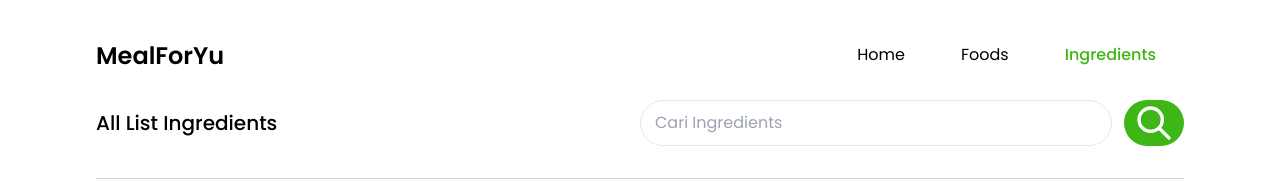
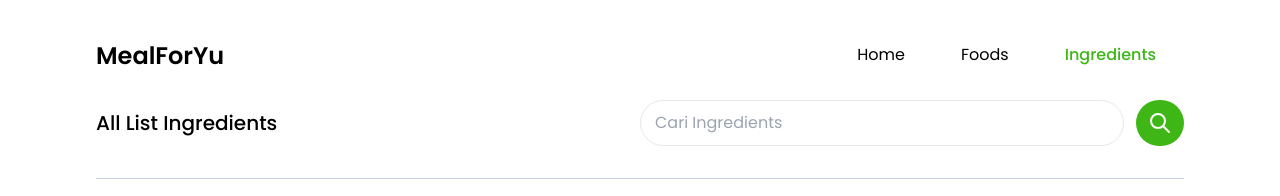
Before and after one commit to rafmasloman/cmlabs-frontend-fulltime-test, a Next.js app: page /ingredients in a window 1280 px wide. Shown: the top 196 px of the page. Built offline with nearby package versions, Linux system fonts and the light colour scheme; no server answers.

Commit message:
fix: fix search button size

```diff
--- a/src/components/molecul/SearchInput/SearchInput.tsx
+++ b/src/components/molecul/SearchInput/SearchInput.tsx
@@ -20,9 +20,9 @@ const SearchInput = ({ onSearch }: ISearchInputProps) => {
 
         <button
           type="submit"
-          className="bg-primary-color px-3.5 md:px-3 lg:px-2.5 rounded-full"
+          className="bg-primary-color px-3.5 md:px-3  rounded-full"
         >
-          <IconSearch className="text-white w-5 h-5 md:w-6 md:h-6 lg:w-7 lg:h-7  xl:w-10 xl:h-10" />
+          <IconSearch className="text-white w-5 h-5 md:w-6 md:h-6 " />
         </button>
       </div>
     </form>
```
